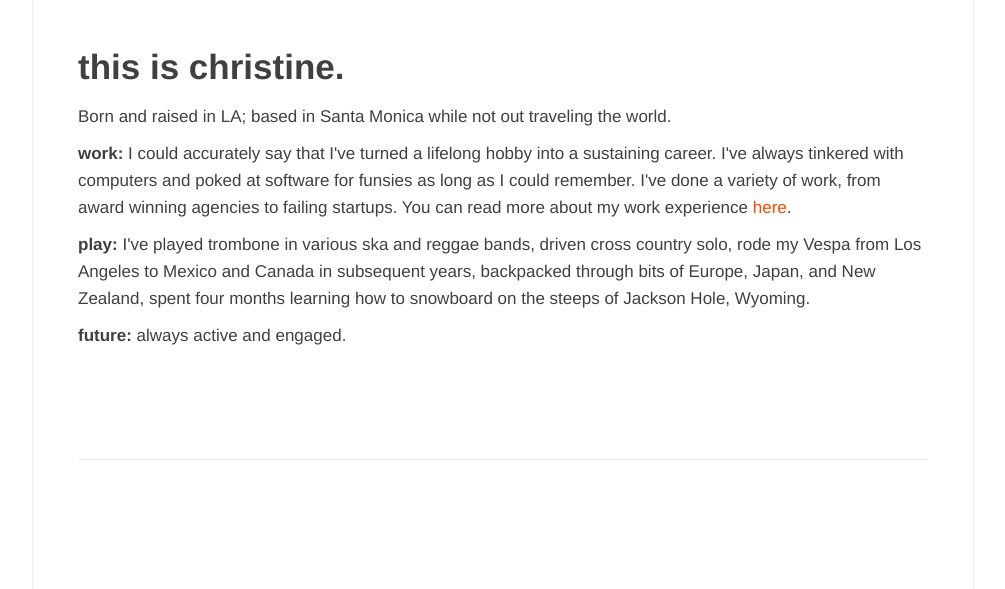
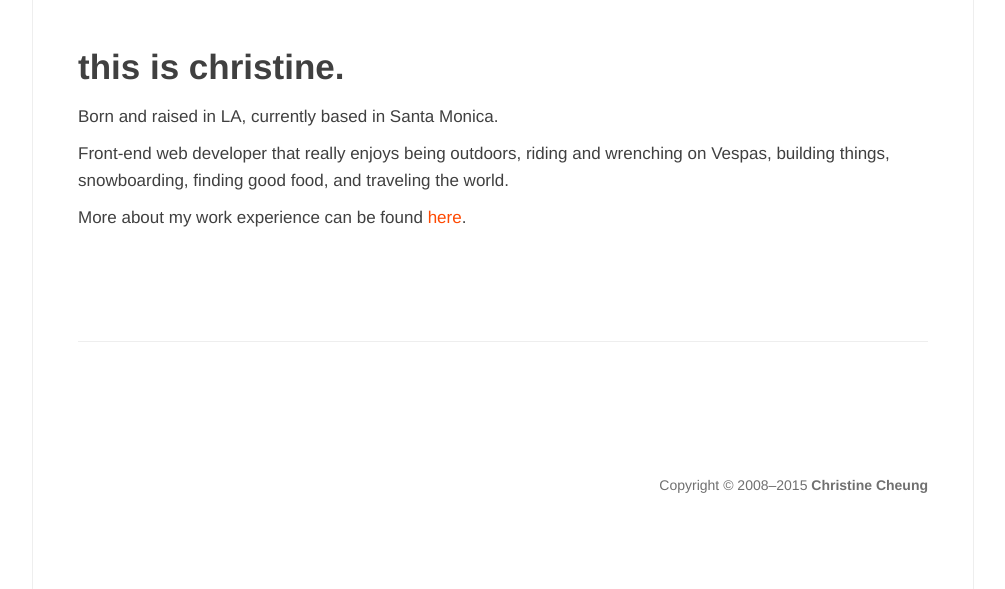
Before and after one commit to xtine/xtine.net, a Flask app: page / in a window 1280 px wide. Shown: the part 136-725 px from the top of the page, without its empty margins (137-1142 px from the left). Run offline with Flask 2, Linux system fonts and the light colour scheme.

Commit message:
another front page update

```diff
--- a/templates/index.html
+++ b/templates/index.html
@@ -6,13 +6,11 @@
 
     <h2>this is christine.</h2>
 
-    <p>Born and raised in LA; based in Santa Monica while not out traveling the world.</p>
+    <p>Born and raised in LA, currently based in Santa Monica.</p>
 
-    <p><strong>work:</strong> I could accurately say that I've turned a lifelong hobby into a sustaining career. I've always tinkered with computers and poked at software for funsies as long as I could remember. I've done a variety of work, from award winning agencies to failing startups. You can read more about my work experience <a href="/portfolio">here</a>.</p>
+    <p>Front-end web developer that really enjoys being outdoors, riding and wrenching on Vespas, building things, snowboarding, finding good food, and traveling the world.
 
-    <p><strong>play:</strong> I've played trombone in various ska and reggae bands, driven cross country solo, rode my Vespa from Los Angeles to  Mexico and Canada in subsequent years, backpacked through bits of Europe, Japan, and New Zealand, spent four months learning how to snowboard on the steeps of Jackson Hole, Wyoming.</p>
-
-    <p><strong>future:</strong> always active and engaged.</p>
+    <p>More about my work experience can be found <a href="/portfolio">here</a>.</p>
 
   </section>
 
```
